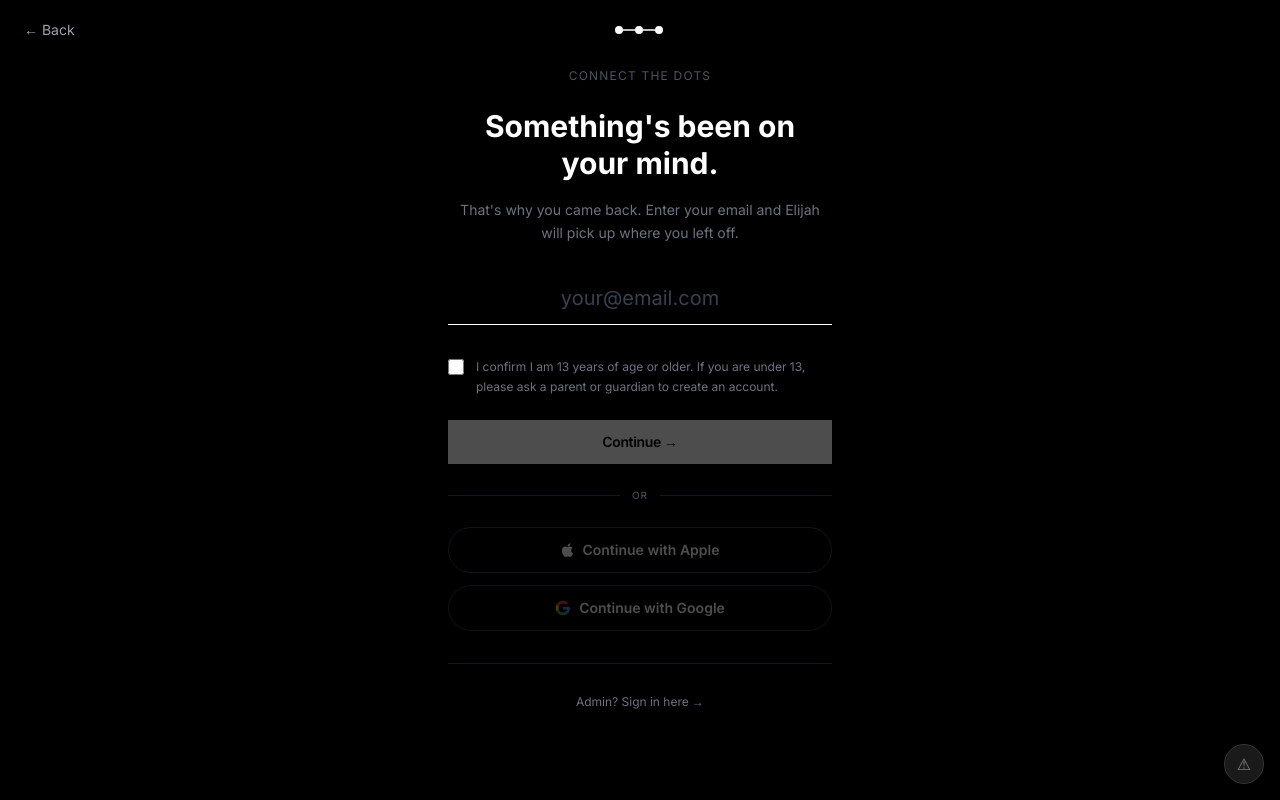
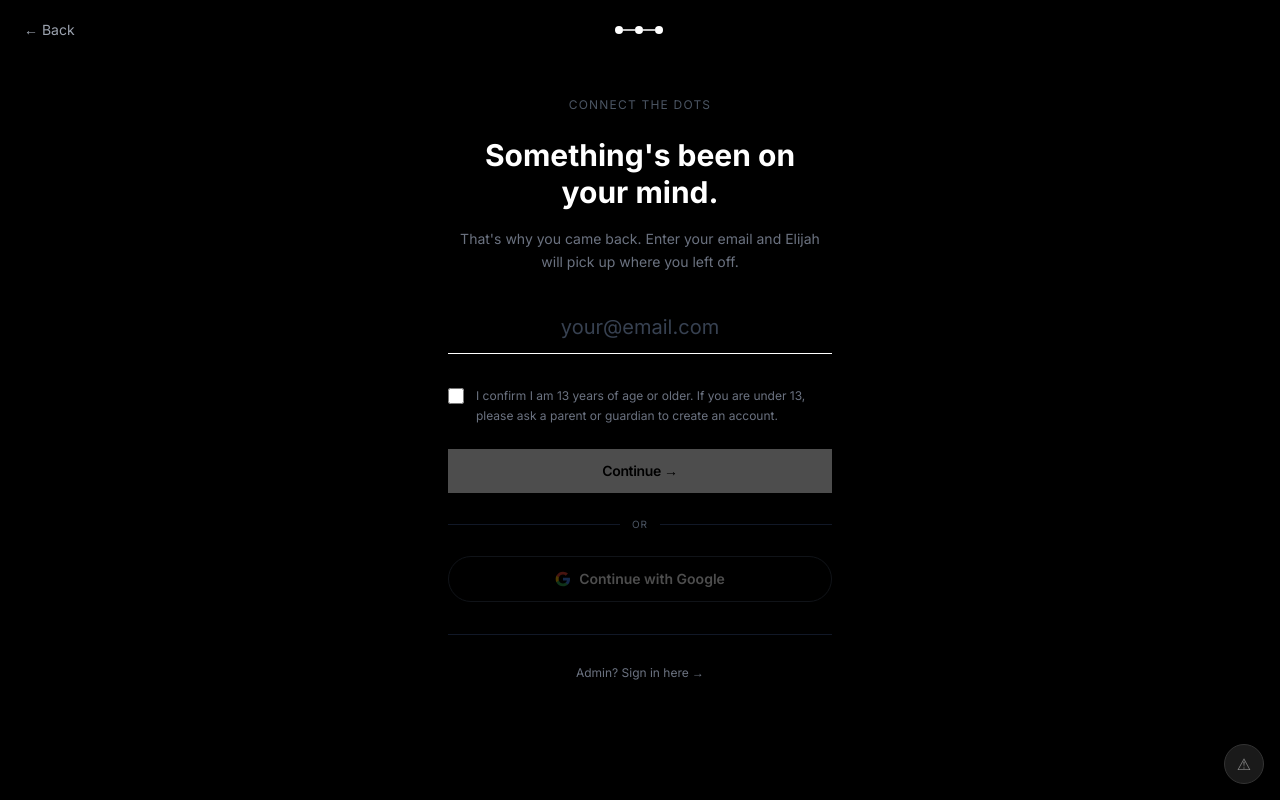
Before and after one commit to ebb95-cpu/ask-elijah, a Next.js app: page /sign-in in a window 1280 px wide. Built offline with nearby package versions, Linux system fonts and the light colour scheme.

Commit message:
Remove Apple sign-in from /sign-in page
Keeps sign-in consistent with onboarding — Google + password only
until Apple Developer account is set up.

Co-Authored-By: Claude Sonnet 4.6 <noreply@anthropic.com>

```diff
--- a/app/sign-in/page.tsx
+++ b/app/sign-in/page.tsx
@@ -174,7 +174,7 @@ function SignInInner() {
     }
   }
 
-  const handleOAuth = async (provider: 'google' | 'apple') => {
+  const handleOAuth = async (provider: 'google') => {
     if (loading) return
     setLoading(true)
     setError('')
@@ -275,18 +275,6 @@ function SignInInner() {
 
                   <button
                     type="button"
-                    onClick={() => handleOAuth('apple')}
-                    disabled={loading || !ageConfirmed}
-                    className="w-full border border-gray-700 hover:border-white text-white py-3 text-sm font-semibold rounded-full disabled:opacity-30 transition-colors flex items-center justify-center gap-2 mb-3"
-                  >
-                    <svg width="14" height="16" viewBox="0 0 14 16" fill="currentColor" aria-hidden="true">
-                      <path d="M11.16 8.47c0-1.73 1.41-2.55 1.47-2.6-.8-1.17-2.05-1.33-2.5-1.35-1.06-.11-2.07.62-2.6.62-.55 0-1.38-.61-2.27-.59-1.17.02-2.25.68-2.85 1.73-1.22 2.11-.31 5.23.88 6.94.58.84 1.27 1.78 2.17 1.75.87-.04 1.2-.56 2.25-.56 1.05 0 1.35.56 2.27.55.94-.02 1.54-.86 2.11-1.7.67-.97.95-1.93.96-1.98-.02-.01-1.84-.7-1.86-2.78zM9.67 3.52c.48-.58.8-1.39.71-2.19-.69.03-1.52.46-2.02 1.04-.44.51-.84 1.33-.73 2.12.77.06 1.56-.39 2.04-.97z" />
-                    </svg>
-                    Continue with Apple
-                  </button>
-
-                  <button
-                    type="button"
                     onClick={() => handleOAuth('google')}
                     disabled={loading || !ageConfirmed}
                     className="w-full border border-gray-700 hover:border-white text-white py-3 text-sm font-semibold rounded-full disabled:opacity-30 transition-colors flex items-center justify-center gap-2"
```
